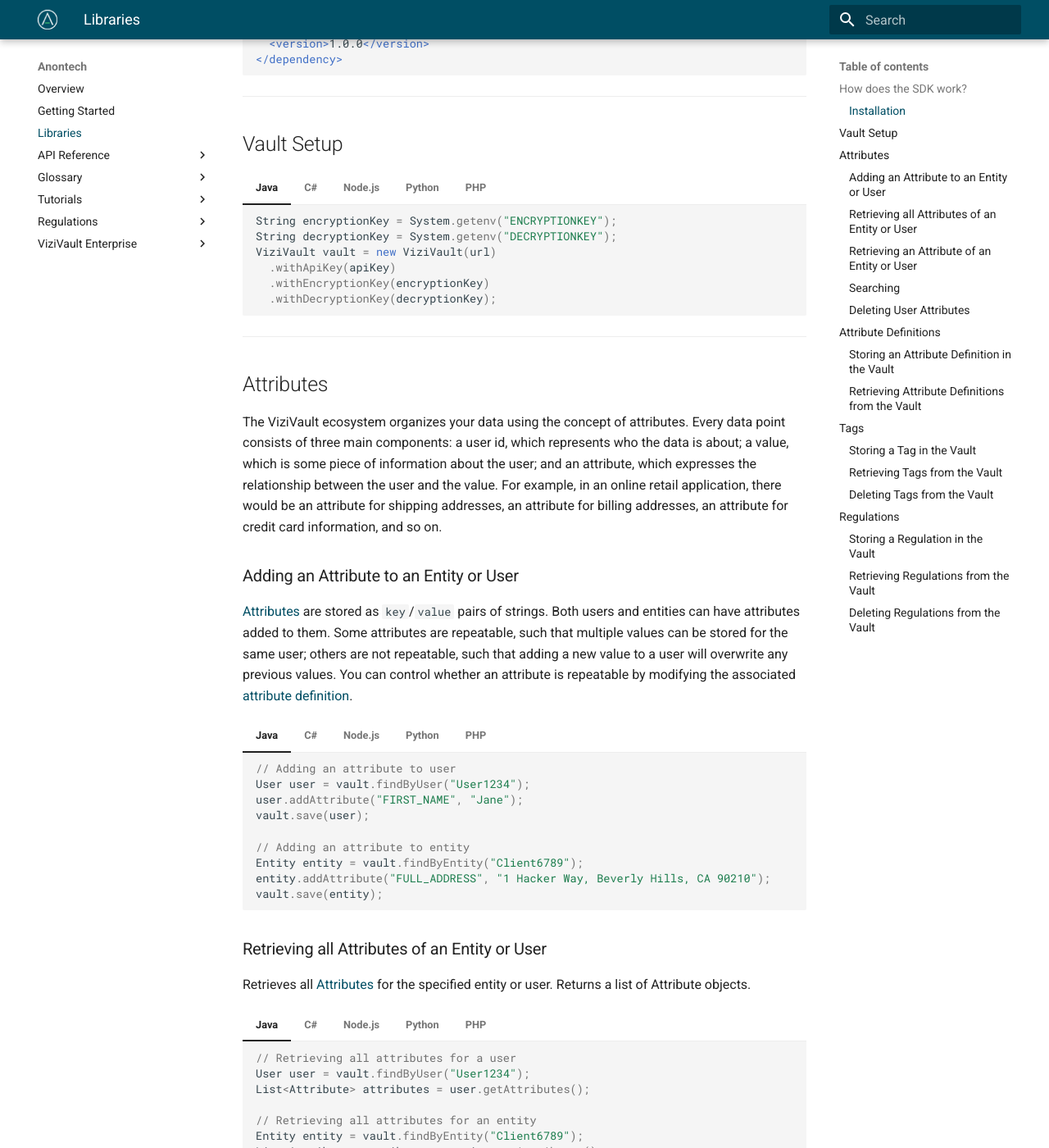
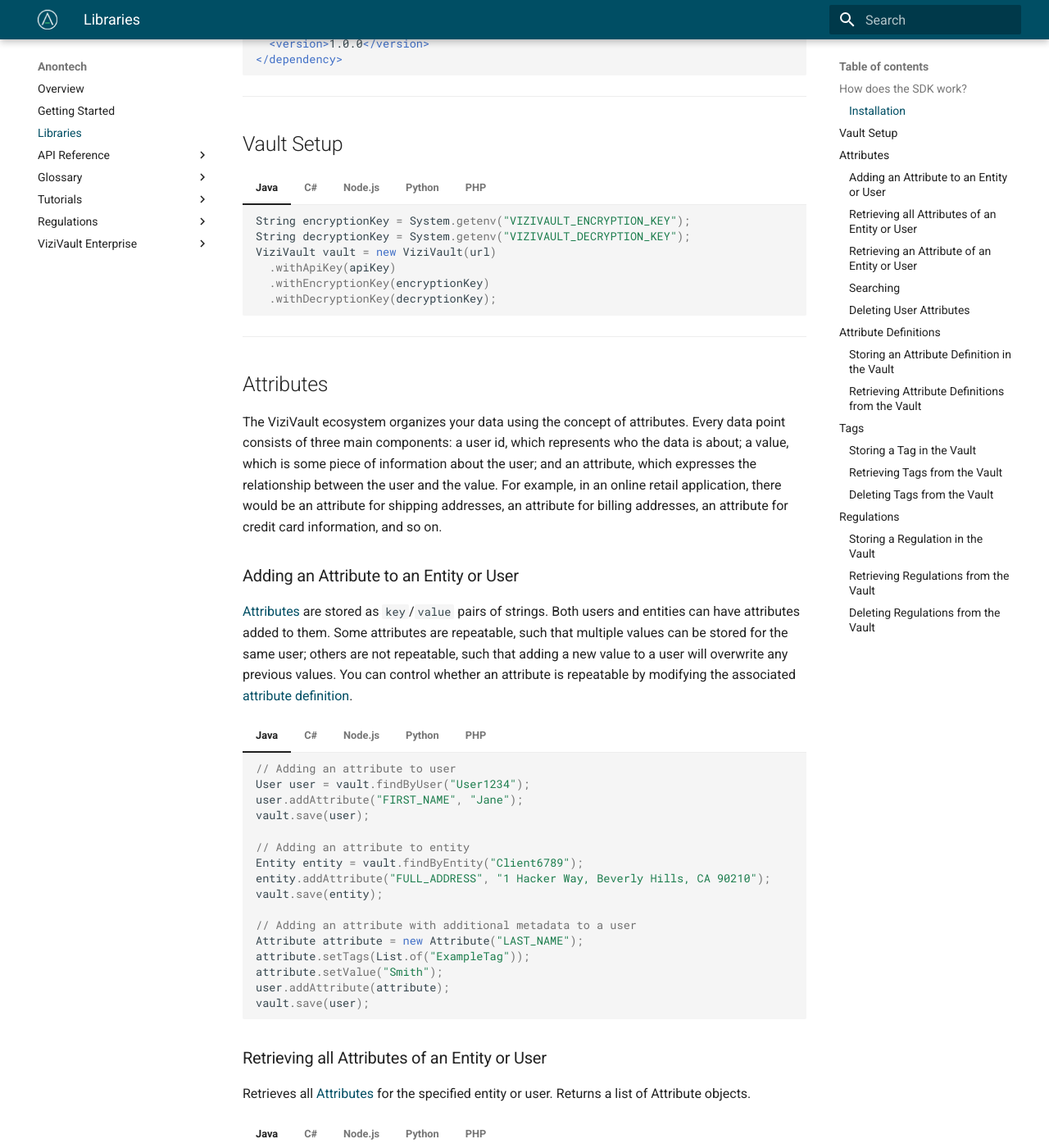
Before and after one commit to anontechnology/documentation, an MkDocs documentation site: the page built from docs/libraries.md, in a window 1280 px wide and 1400 px high, scrolled down 736 px. Shown: the whole window at 82% size. Built offline with MkDocs 1.6.1 and Material for MkDocs 9.7.7, drawn with Linux system fonts in a browser that asks for light colours.

Commit message:
added example of adding metadata to attribute; clarified naming conventions on keys

````diff
--- a/docs/libraries.md
+++ b/docs/libraries.md
@@ -59,8 +59,8 @@
 === "Java"
 
     ``` java
-    String encryptionKey = System.getenv("ENCRYPTIONKEY");
-    String decryptionKey = System.getenv("DECRYPTIONKEY");
+    String encryptionKey = System.getenv("VIZIVAULT_ENCRYPTION_KEY");
+    String decryptionKey = System.getenv("VIZIVAULT_DECRYPTION_KEY");
     ViziVault vault = new ViziVault(url)
       .withApiKey(apiKey)
       .withEncryptionKey(encryptionKey)
@@ -70,8 +70,8 @@
 === "C#"
 
     ``` c#
-    string encryptionKey = System.Environment.GetEnvironmentVariable("ENCRYPTIONKEY");
-    string decryptionKey = System.Environment.GetEnvironmentVariable("DECRYPTIONKEY");
+    string encryptionKey = System.Environment.GetEnvironmentVariable("VIZIVAULT_ENCRYPTION_KEY");
+    string decryptionKey = System.Environment.GetEnvironmentVariable("VIZIVAULT_DECRYPTION_KEY");
     ViziVault vault = new ViziVault(url)
       .WithApiKey(apiKey)
       .WithEncryptionKey(encryptionKey)
@@ -81,8 +81,8 @@
 === "Node.js"
 
     ``` javascript
-    const encryptionKey = process.env.ENCRYPTIONKEY;
-    const decryptionKey = process.env.DECRYPTIONKEY;
+    const encryptionKey = process.env.VIZIVAULT_ENCRYPTION_KEY;
+    const decryptionKey = process.env.VIZIVAULT_DECRYPTION_KEY;
     let vault = new ViziVault()
       .withBaseURL(url)
       .withAPIKey(apiKey)
@@ -96,15 +96,15 @@
     vault = vizivault.ViziVault(
         base_url=url,
         api_key=apiKey,
-        encryption_key=os.getenv('ENCRYPTIONKEY'),
-        decryption_key=os.getenv('DECRYPTIONKEY')
+        encryption_key=os.getenv('VIZIVAULT_ENCRYPTION_KEY'),
+        decryption_key=os.getenv('VIZIVAULT_DECRYPTION_KEY')
     ```
 
 === "PHP"
 
     ``` php
-    $encryptionKey = getenv("ENCRYPTIONKEY");
-    $decryptionKey = getenv("DECRYPTIONKEY");
+    $encryptionKey = getenv("VIZIVAULT_ENCRYPTION_KEY");
+    $decryptionKey = getenv("VIZIVAULT_DECRYPTION_KEY");
     $vault = new ViziVault()
       ->withBaseURL($url)
       ->withAPIKey($apiKey)
@@ -135,6 +135,13 @@
     Entity entity = vault.findByEntity("Client6789");
     entity.addAttribute("FULL_ADDRESS", "1 Hacker Way, Beverly Hills, CA 90210");
     vault.save(entity);
+
+    // Adding an attribute with additional metadata to a user
+    Attribute attribute = new Attribute("LAST_NAME");
+    attribute.setTags(List.of("ExampleTag"));
+    attribute.setValue("Smith");
+    user.addAttribute(attribute);
+    vault.save(user);
     ```
 
 === "C#"
@@ -149,6 +156,12 @@
     Entity entity = await vault.FindByEntityAsync("Client6789");
     entity.AddAttribute("FULL_ADDRESS", "1 Hacker Way, Beverly Hills, CA 90210");
     await vault.SaveAsync(entity);
+
+    // Adding an attribute with additional metadata to a user
+    AttributeValue attribute = new Attribute("LAST_NAME") {
+        Tags = new List<String>{"ExampleTag"},
+        Value = "Smith"
+    };
     ```
 
 === "Node.js"
````
